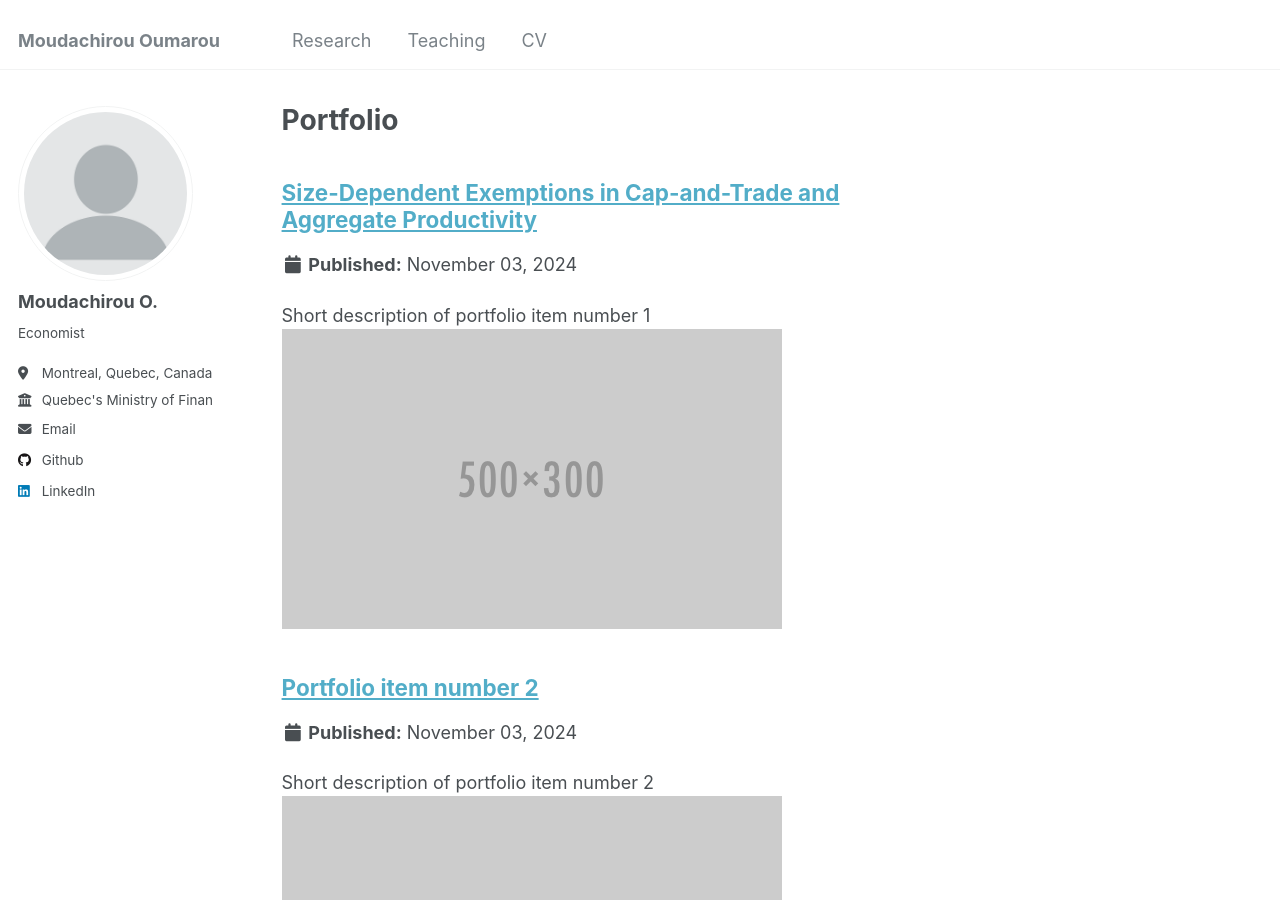
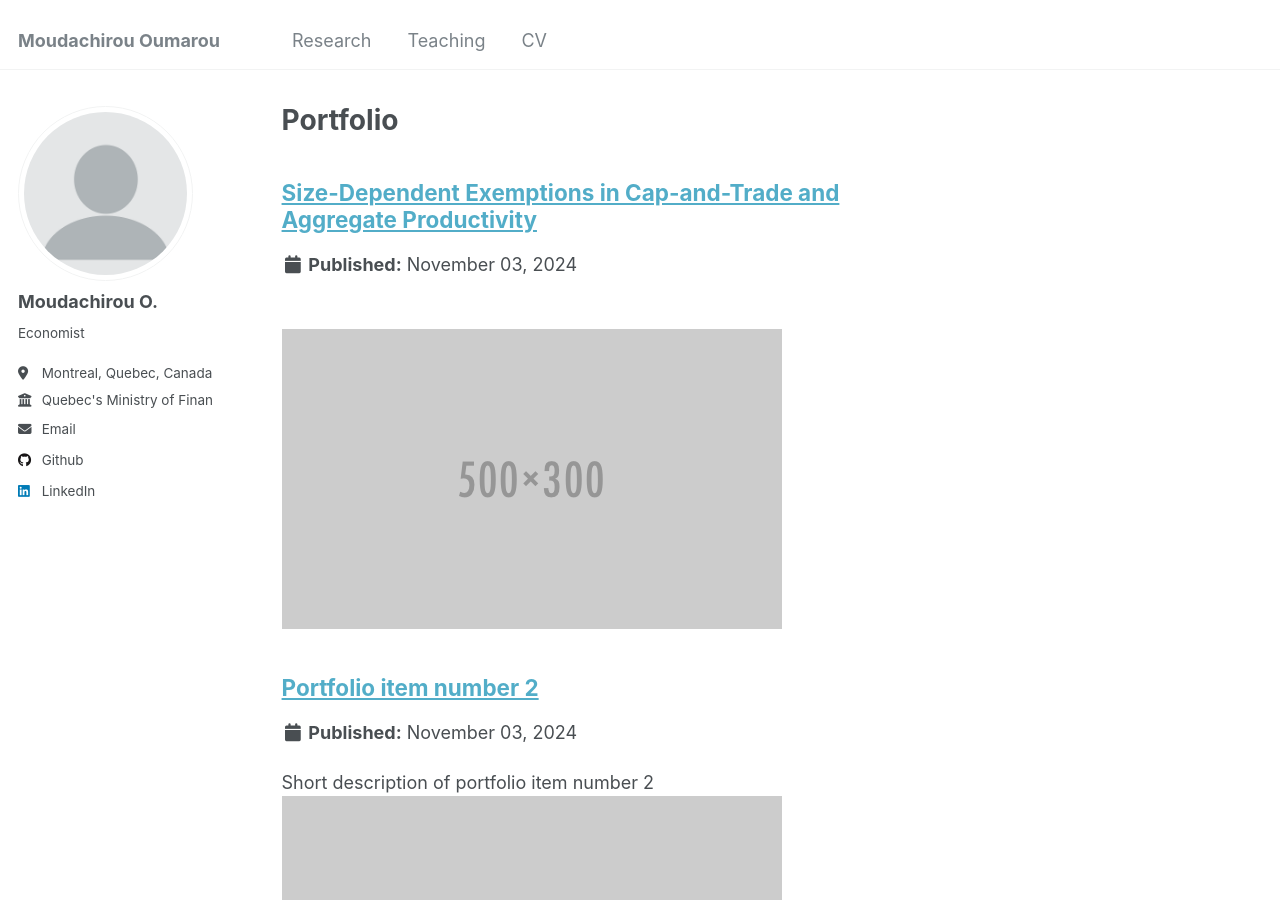
Before and after one commit to oumaroumoudachirou/oumaroumoudachirou.github.io, a Jekyll site: the page built from _pages/portfolio.html, in a window 1280 px wide and 900 px high. Built offline with Jekyll 4.4.1, drawn with Linux system fonts in a browser that asks for light colours.

Commit message:
Update portfolio-1.md

```diff
--- a/_portfolio/portfolio-1.md
+++ b/_portfolio/portfolio-1.md
@@ -1,7 +1,10 @@
 ---
 title: "Size-Dependent Exemptions in Cap-and-Trade and Aggregate Productivity"
-excerpt: "Short description of portfolio item number 1<br/><img src='/images/500x300.png'>"
+excerpt: "<br/><img src='/images/500x300.png'>"
 collection: portfolio
 ---
 
 This paper examines the long-term effects of size-dependent exemptions in cap-and-trade systems, which allow firms below a specific emissions threshold to avoid regulation. Using data from California’s Cap-and-Trade program, I provide evidence of firms clustering near the threshold confirmed a discontinuity test in emissions distribution post-regulation. This pattern suggests that firms strategically adjust emissions to avoid regulatory costs. By extending an industry dynamics framework with heterogeneous firms, I quantify the policy’s impact on aggregate productivity, finding that removing exemptions raises productivity by 0.2% as resources shift to more productive firms. Additionally, I show that the policy causes misallocation, as intermediate-productivity firms near the threshold exhibit higher average Total Factor Productivity (TFPR) than larger, more productive firms subject to emissions costs.
+
+
+ <a href= "/files/JMP_Mouda.pdf"> Download </a>
```
